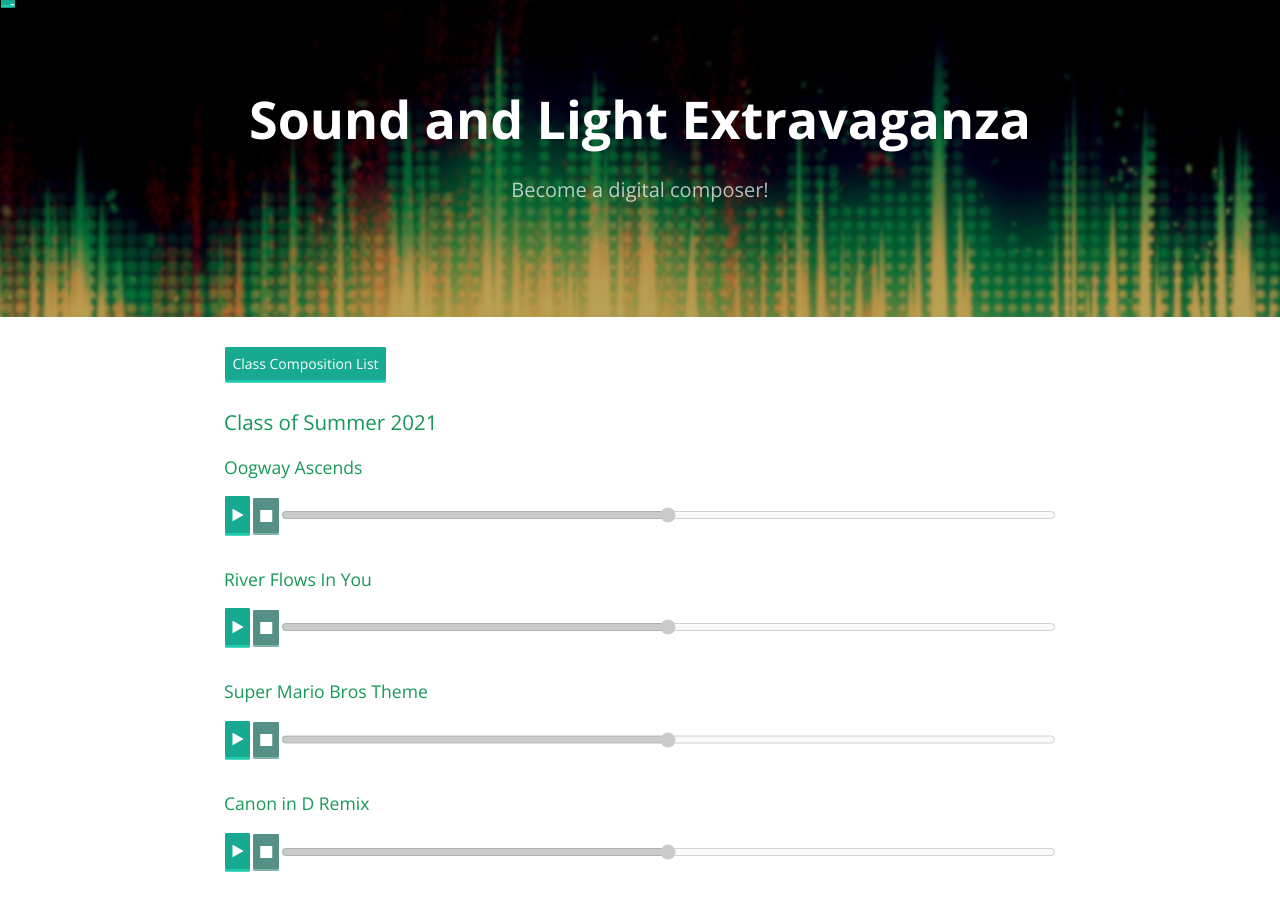
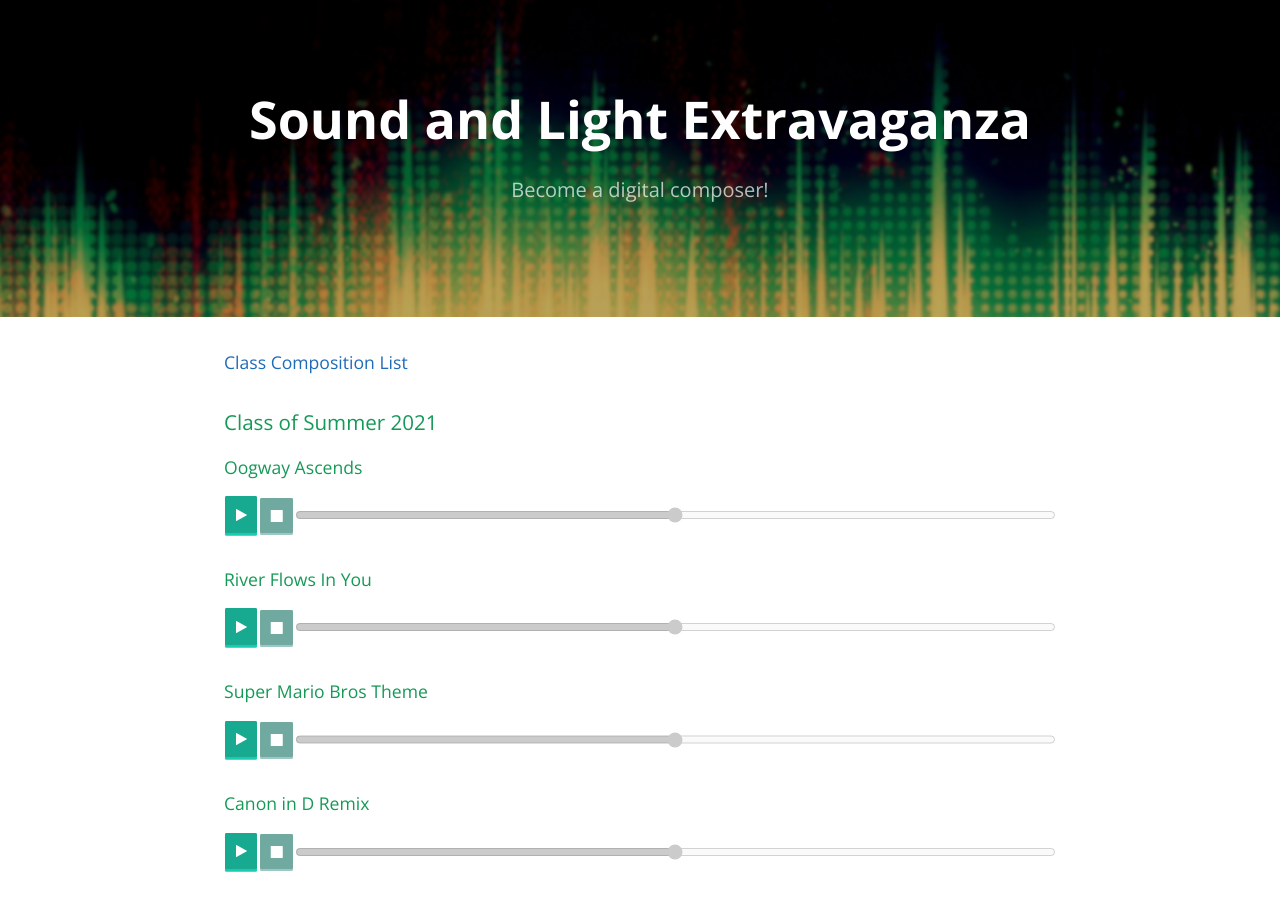
Before and after one commit to isaacrobinson2000/MusicMaker, a Jekyll site: the page built from prior_compositions/summer_2021/preview.md, in a window 1280 px wide. Built offline with Jekyll 4.4.1, drawn with Linux system fonts in a browser that asks for light colours; our own code applies the rules of GitHub Pages for plain Markdown files.

Commit message:
Move button css to global css for global support.

```diff
--- a/_sass/jekyll-theme-cayman.scss
+++ b/_sass/jekyll-theme-cayman.scss
@@ -350,29 +350,30 @@ a {
   }
 }
 
-.site-footer {
-  padding-top: 2rem;
-  margin-top: 2rem;
-  border-top: solid 1px $hr-border-color;
-
-  @include large {
-    font-size: 1rem;
-  }
-
-  @include medium {
-    font-size: 1rem;
-  }
-
-  @include small {
-    font-size: 0.9rem;
-  }
+button, .button {
+    background-color: #18aa91;
+    font-size: 14px;
+    color: white;
+    padding: 0.5em 0.75em;
+    margin: 0.1em;
+    border: none;
+    border-radius: 0.1em;
+    box-shadow: 0 0.2em #1ccaad;
+    text-decoration: none;
 }
 
-.site-footer-owner {
-  display: block;
-  font-weight: bold;
+button:hover, .button:hover {
+    background-color: #1ccaad;
+    box-shadow: 0 0.3em #35e3c6;
+    text-decoration: none;
 }
 
-.site-footer-credits {
-  color: $blockquote-text-color;
+button:active, .button:active {
+    background-color: #138673;
+    box-shadow: 0 0.15em #19b399;
 }
+
+button:disabled, .button:disabled {
+    background-color: #70a9a0;
+    box-shadow: 0 0.15em #9fc6c0;
+}
--- a/prior_compositions/preview_player.css
+++ b/prior_compositions/preview_player.css
@@ -7,35 +7,10 @@
     display: flex;
     flex-direction: row;
     flex-wrap: wrap;
+    align-items: stretch;
+    justify-content: flex-start;
 }
 
 .play-slider {
     flex-grow: 1;
 }
-
-button, a {
-    background-color: #18aa91;
-    font-size: 14px;
-    color: white;
-    padding: 0.5em;
-    margin: 0.1em;
-    border: none;
-    border-radius: 0.1em;
-    box-shadow: 0 0.2em #1ccaad;
-    text-decoration: none;
-}
-
-button:hover, a:hover {
-    background-color: #1ccaad;
-    box-shadow: 0 0.3em #35e3c6;
-}
-
-button:active, a:active {
-    background-color: #138673;
-    box-shadow: 0 0.15em #19b399;
-}
-
-button:disabled, a:disabled {
-    background-color: #568f86;
-    box-shadow: 0 0.15em #80b3ab;
-}
```
